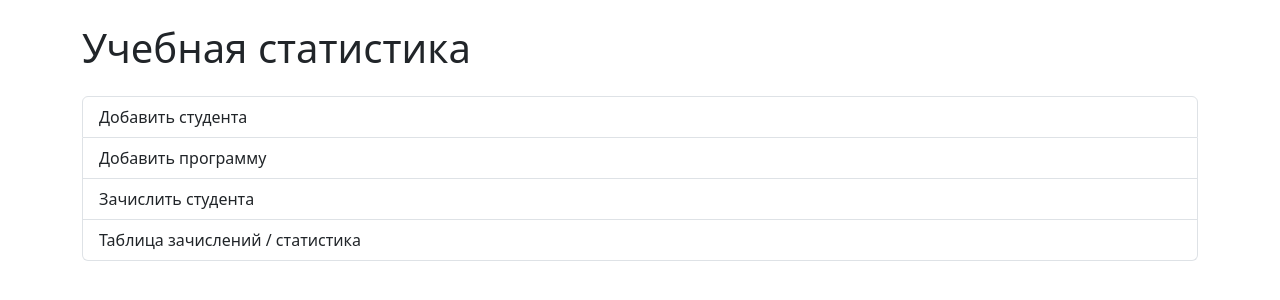
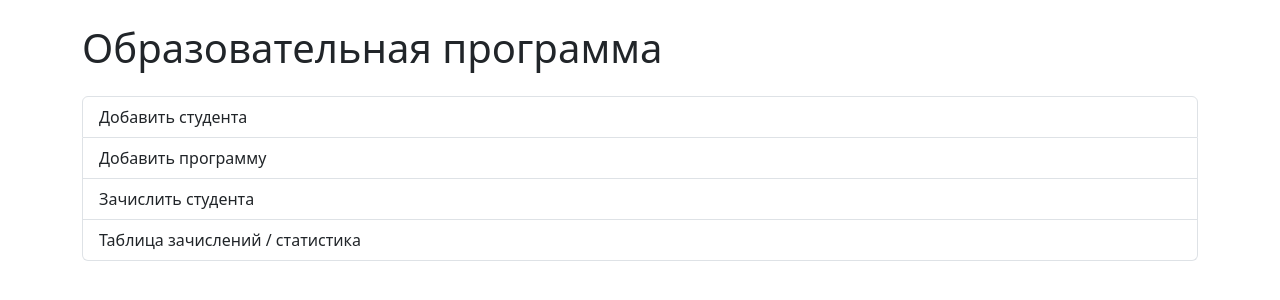
Before and after one commit to EsaulovIl/minor_kr2, a Django app: page /education/ in a window 1280 px wide. Shown: the part 57-357 px from the top of the page. Run offline with Django 5.2, Linux system fonts and the light colour scheme.

Commit message:
Initial commit

```diff
--- a/education/education_program/templates/education_program/index.html
+++ b/education/education_program/templates/education_program/index.html
@@ -2,7 +2,7 @@
 {% block title %}Учебная статистика{% endblock %}
 
 {% block content %}
-  <h1 class="mb-4">Учебная статистика</h1>
+  <h1 class="mb-4">Образовательная программа</h1>
 
   <div class="list-group">
     <a href="{% url 'education_program:student_add' %}"  class="list-group-item list-group-item-action">Добавить студента</a>
```
